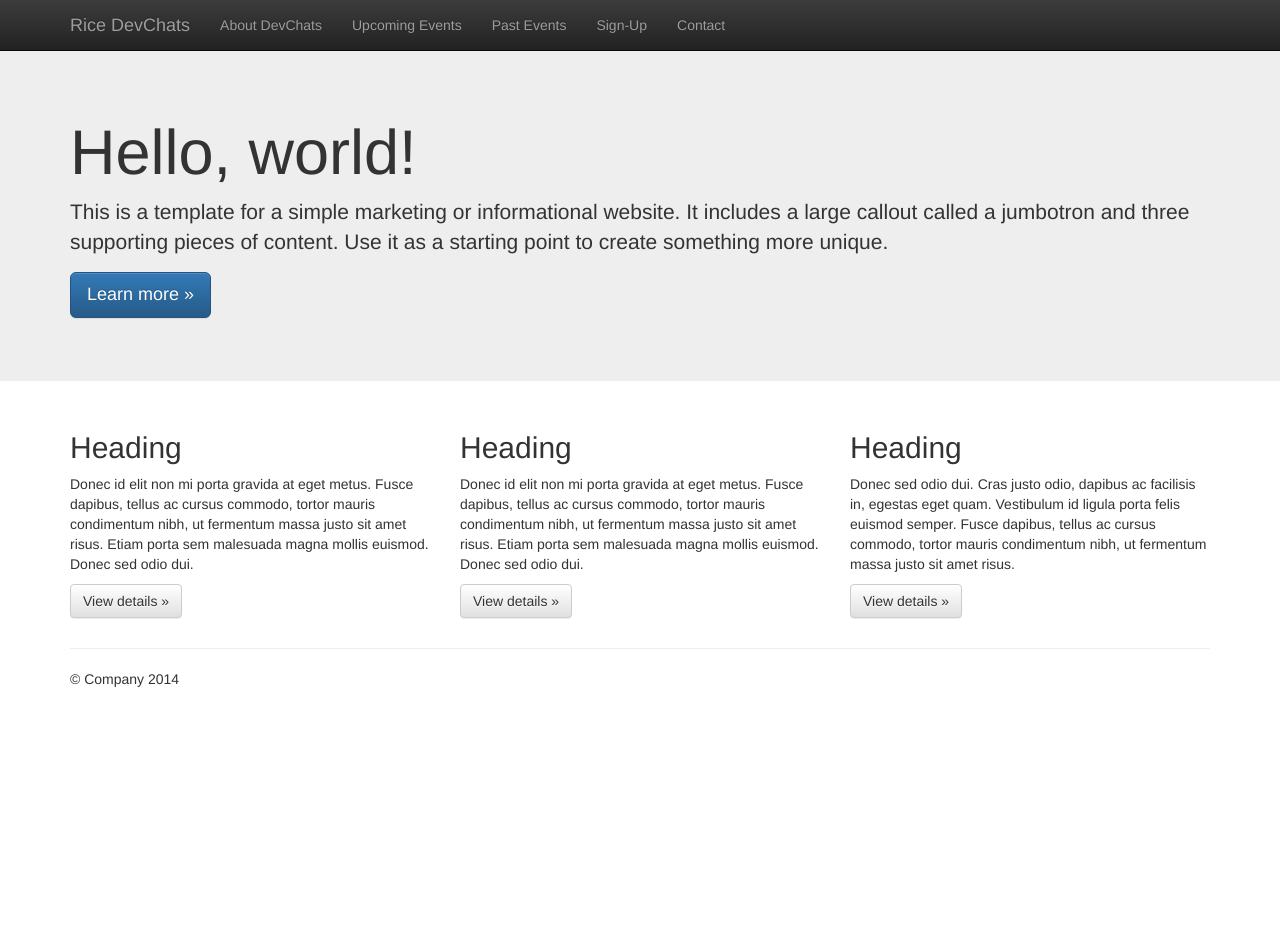
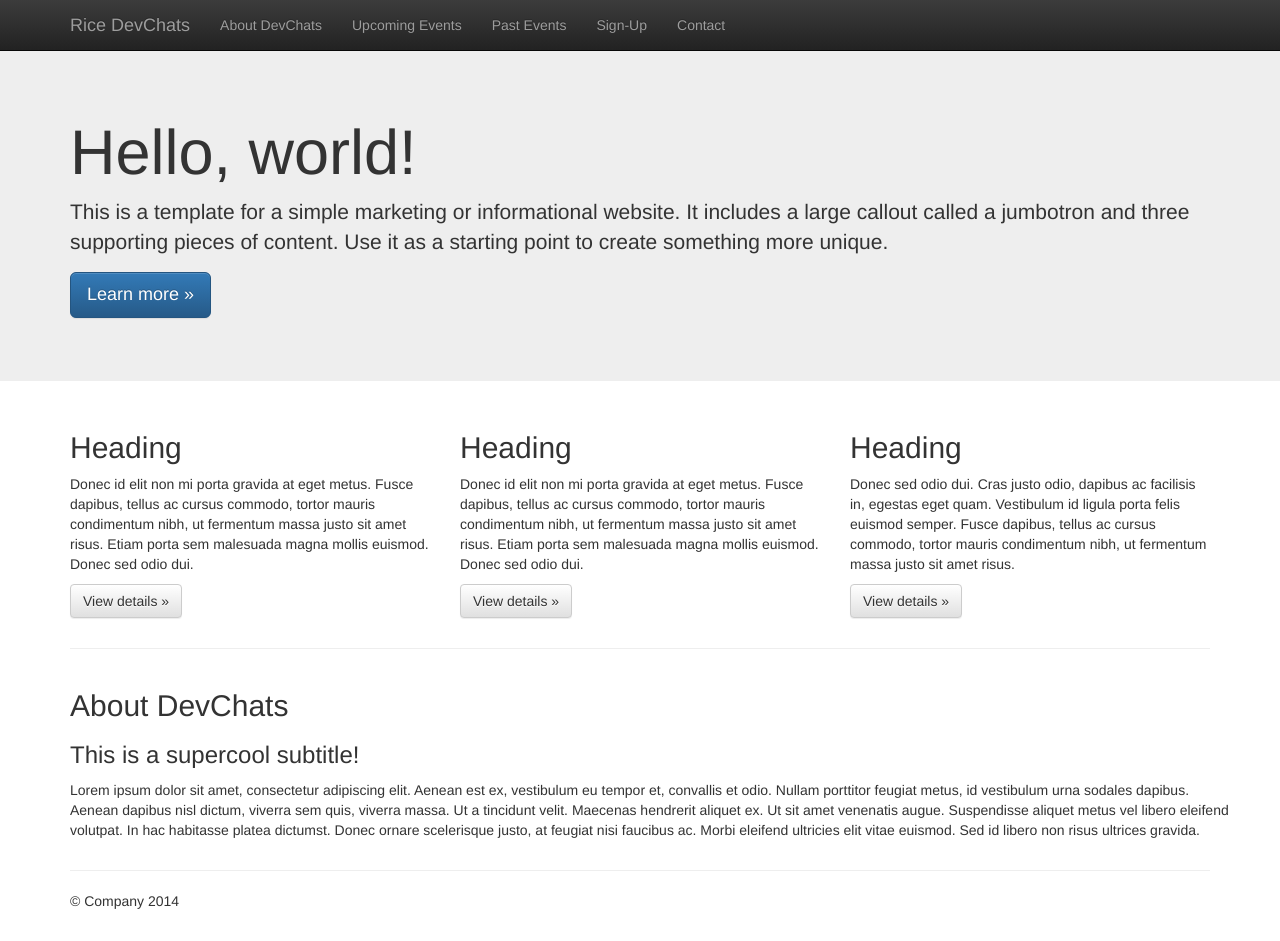
Before and after one commit to afhaque/Rice-DevChats-Bootstrap, a plain HTML site: page index.html in a window 1280 px wide. Before the commit the page ends 800 px from the top, so only its background shows below. Drawn offline with nearby package versions, Linux system fonts and the light colour scheme.

Commit message:
Incorporated skeleton content for the About DevChats section.

```diff
--- a/index.html
+++ b/index.html
@@ -59,6 +59,7 @@
       </div>
     </div>
 
+    <!-- About DevChats Section -->
     <div class="container">
       <!-- Example row of columns -->
       <div class="row">
@@ -79,8 +80,29 @@
         </div>
       </div>
 
-      <hr>
+      <hr> <!-- Horizontal Line -->
 
+      <!-- Upcoming Events Section -->
+      <div class="container">
+        <!-- Row for the "About DevChats" Title -->
+        <div class="row">
+          <h2>About DevChats</h2>
+          <h3>This is a supercool subtitle!</h3>
+        </div>
+        <!-- Row for the four images -->
+        <div class="row">
+          <div class="col-md-3"></div>
+          <div class="col-md-3"></div>
+          <div class="col-md-3"></div>
+          <div class="col-md-3"></div>
+        </div>
+        <!-- Row for the text below the images -->
+        <div class="row">
+          <p>Lorem ipsum dolor sit amet, consectetur adipiscing elit. Aenean est ex, vestibulum eu tempor et, convallis et odio. Nullam porttitor feugiat metus, id vestibulum urna sodales dapibus. Aenean dapibus nisl dictum, viverra sem quis, viverra massa. Ut a tincidunt velit. Maecenas hendrerit aliquet ex. Ut sit amet venenatis augue. Suspendisse aliquet metus vel libero eleifend volutpat. In hac habitasse platea dictumst. Donec ornare scelerisque justo, at feugiat nisi faucibus ac. Morbi eleifend ultricies elit vitae euismod. Sed id libero non risus ultrices gravida.</p>
+        </div>
+      </div>
+
+      <hr> <!-- Horizontal Line -->
       <footer>
         <p>&copy; Company 2014</p>
       </footer>
```
